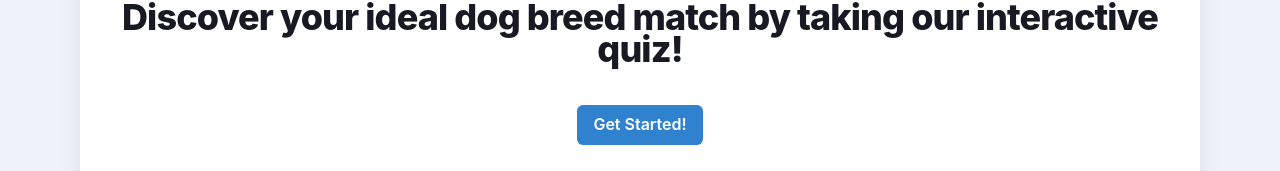
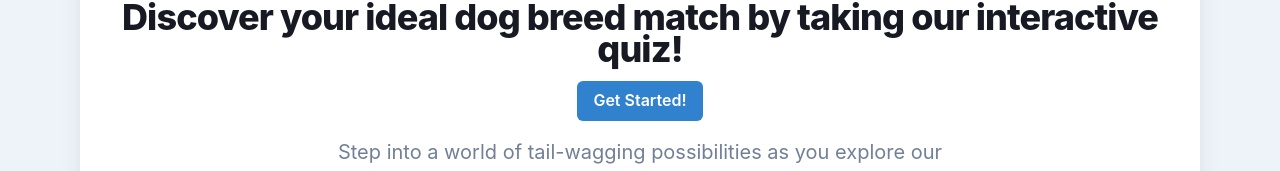
Before and after one commit to cameronoberlies/PetGPT, a React (Create React App) app in the folder client/: page / in a window 1280 px wide. Shown: the part 245-416 px from the top of the page. Built offline with nearby package versions, Linux system fonts and the light colour scheme.

Commit message:
conditional rendering for the get started button on the homepage to tell if a user is logged in or not

```diff
--- a/client/src/pages/Main.jsx
+++ b/client/src/pages/Main.jsx
@@ -1,4 +1,5 @@
 import React from "react";
+import { createContext, useState, useContext } from "react";
 import {
   chakra,
   Box,
@@ -9,6 +10,7 @@ import {
   ButtonGroup,
 } from "@chakra-ui/react";
 import { Link } from "react-router-dom";
+import Auth from '../utils/auth';
 
 const Main = () => {
   const Feature = (props) => {
@@ -76,11 +78,35 @@ const Main = () => {
           >
             Discover your ideal dog breed match by taking our interactive quiz!
           </chakra.p>
-          <Flex justifyContent="center" my={10}>
+          <div>
+          {Auth.loggedIn() ? (
+            <>
+            <Link to="/test">
+          <Button colorScheme="blue">Get Started!</Button>
+         </Link>
+            </>
+            ) : (
+              <>
           <Link to="/login">
-            <Button colorScheme="blue">Get Started!</Button>
+          <Button colorScheme="blue">Get Started!</Button>
           </Link>
-        </Flex>
+              </>
+            )}
+          </div>
+        {/* //  <Flex justifyContent="center" my={10}>
+
+        // <Link to="/test">
+        //   <Button colorScheme="blue">Get Started!</Button>
+        // </Link> */}
+
+
+
+        {/* <Link to="/login">
+          <Button colorScheme="blue">Get Started!</Button>
+        </Link>
+
+    </Flex> */}
+
           <chakra.p
             mt={4}
             maxW="2xl"
```
